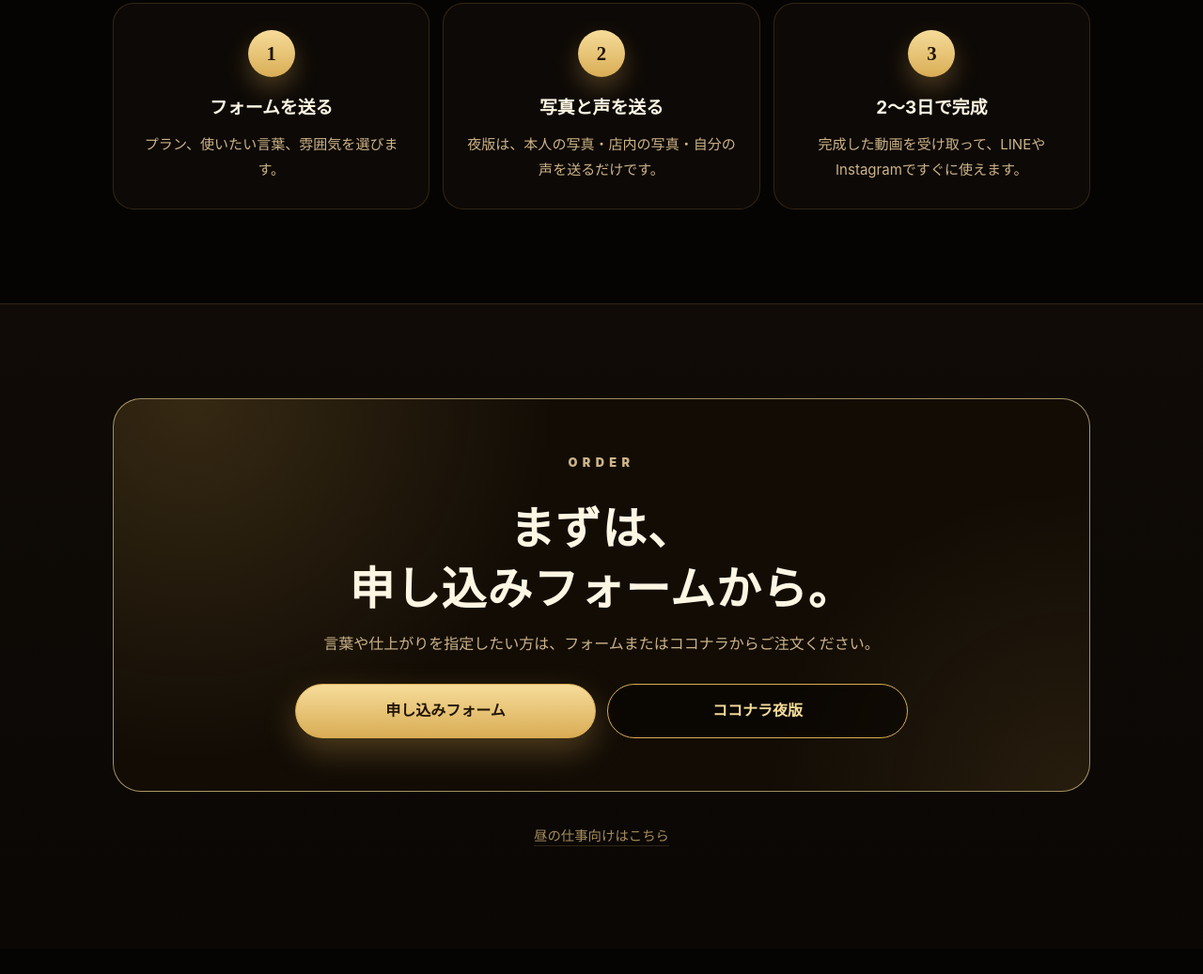
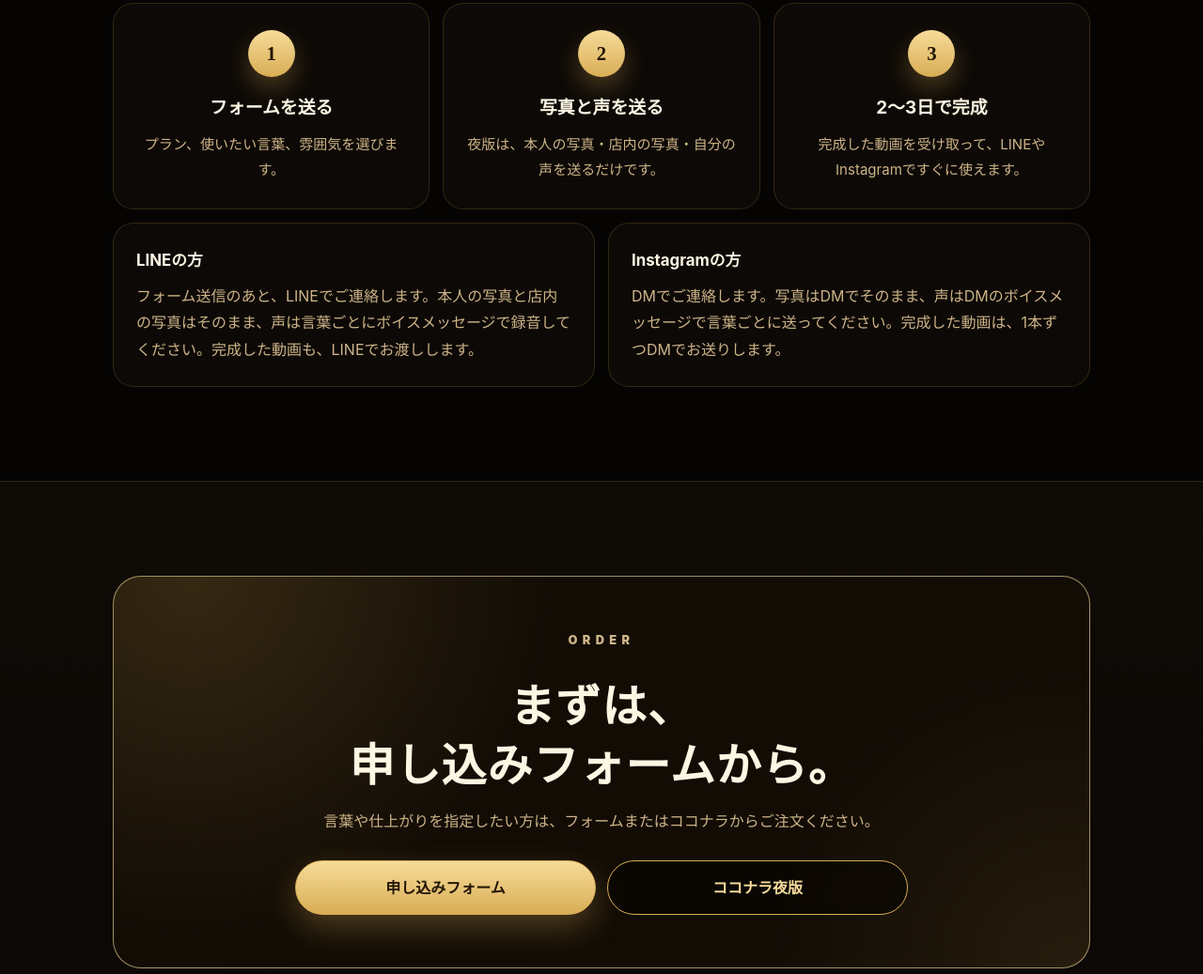
Before and after one commit to mirei-official-shop/ai-stamp-lp, a plain HTML site: page night.html in a window 1280 px wide. Shown: the part 4976-6013 px from the top of the page at 94% size. Drawn offline with Linux system fonts and the light colour scheme.

Commit message:
申し込みの流れにLINE／Instagramの送り方を追加

```diff
--- a/night.html
+++ b/night.html
@@ -487,6 +487,28 @@
       gap: 14px;
     }
 
+    .how-grid {
+      display: grid;
+      grid-template-columns: repeat(2, minmax(0, 1fr));
+      gap: 14px;
+      margin-top: 14px;
+    }
+
+    .how-card {
+      padding: 24px;
+      border: 1px solid var(--line-soft);
+      border-radius: 22px;
+      background: var(--panel);
+    }
+
+    .how-card h3 { margin: 0 0 8px; font-size: 1.05rem; }
+    .how-card p { margin: 0; color: var(--muted); line-height: 1.8; }
+
+    @media (max-width: 820px) {
+      .how-grid { grid-template-columns: 1fr; }
+    }
+
+
     .flow-card {
       padding: 28px 24px;
       border: 1px solid var(--line-soft);
@@ -812,6 +834,16 @@
             <p>完成した動画を受け取って、LINEやInstagramですぐに使えます。</p>
           </article>
         </div>
+        <div class="how-grid">
+          <article class="how-card rv">
+            <h3>LINEの方</h3>
+            <p>フォーム送信のあと、LINEでご連絡します。本人の写真と店内の写真はそのまま、声は言葉ごとにボイスメッセージで録音してください。完成した動画も、LINEでお渡しします。</p>
+          </article>
+          <article class="how-card rv" style="--d:.1s">
+            <h3>Instagramの方</h3>
+            <p>DMでご連絡します。写真はDMでそのまま、声はDMのボイスメッセージで言葉ごとに送ってください。完成した動画は、1本ずつDMでお送りします。</p>
+          </article>
+        </div>
       </div>
     </section>
 
```
Also changed, not shown: index.html (+32 -0 lines).
